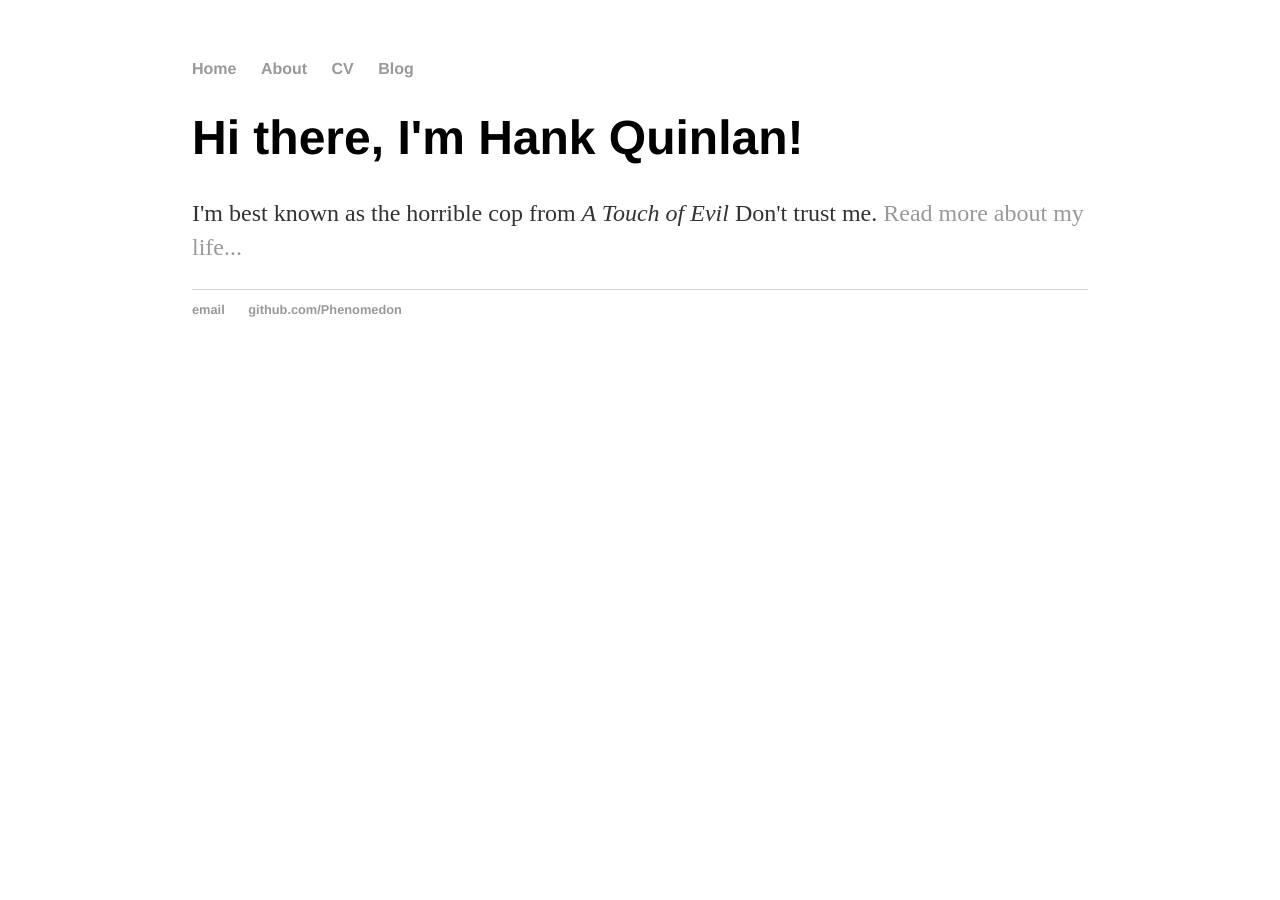
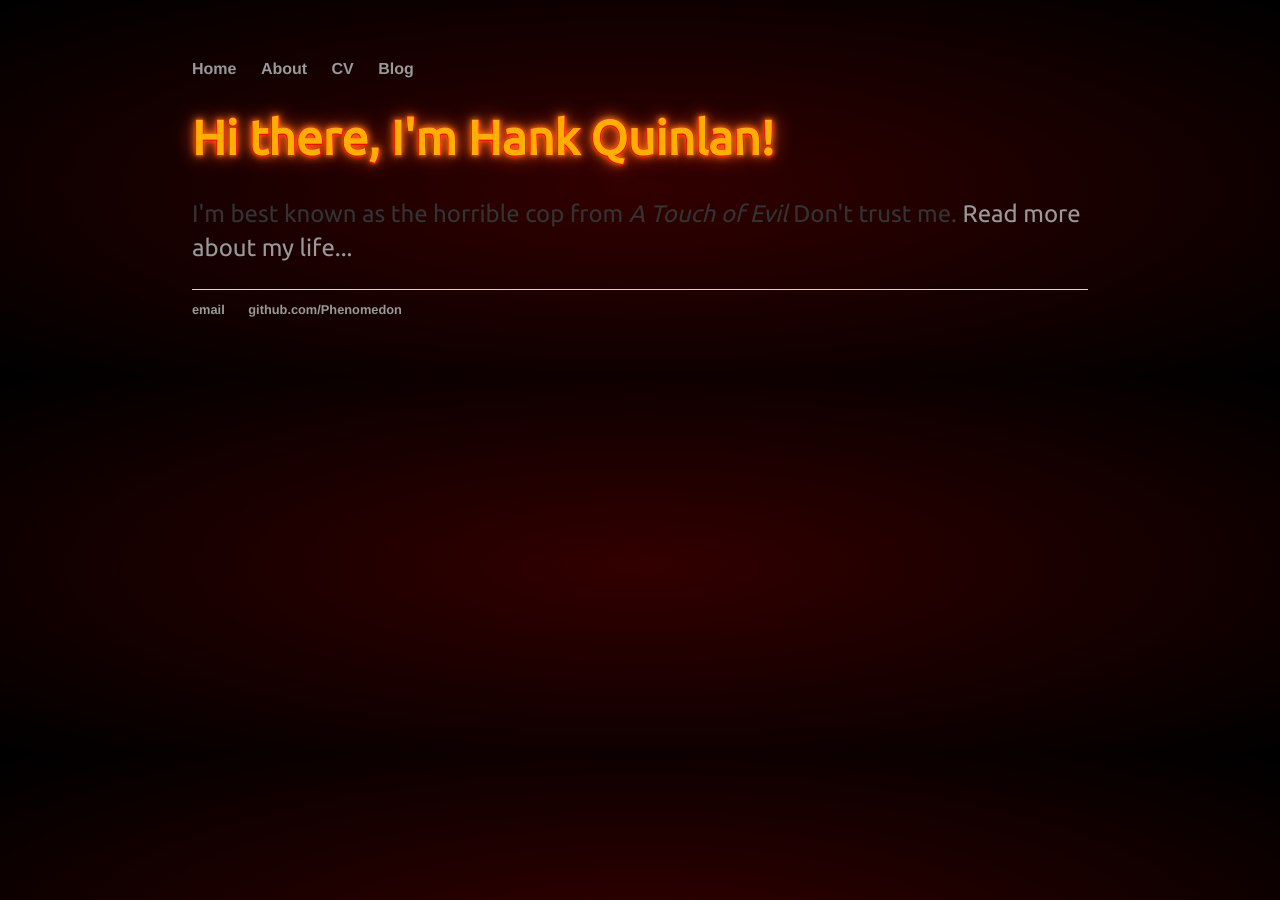
Before and after one commit to Phenomedon/Phenomedon.github.io, a Jekyll site: the page built from index.html, in a window 1280 px wide. Built offline with Jekyll 4.4.1, drawn with Linux system fonts in a browser that asks for light colours.

Commit message:
change background and h1

```diff
--- a/css/main.css
+++ b/css/main.css
@@ -1,4 +1,8 @@
+@import url('https://fonts.googleapis.com/css?family=Roboto|Roboto+Condensed|Roboto+Mono|Ubuntu|Ubuntu+Condensed|Ubuntu+Mono&display=swap');
+
 body {
+    font-family: 'Ubuntu', 'Helvetica', 'Sans-Serif';
+    background: radial-gradient(rgb(50, 0, 0), rgb(0,0,0));
     margin: 60px auto;
     width: 70%;
 }
@@ -20,8 +24,16 @@ a:hover {
     text-decoration: underline;
 }
 h1 {
+    color: rgb(255, 175, 0);
+    text-shadow:
+    -0.5px -0.5px 0px red,
+    -0.5px 0.5px 0px red,
+     0.5px -0.5px 0px red,
+     0.5px 0.5px 0px red,
+     0px 0px 20px #ff471a,
+     0px 0px 10px #ff9900,
+     0px 0px 5px #ff471a;
     font-size: 3em;
-    font-family:'Helvetica', 'Arial', 'Sans-Serif';
 }
 p {
     font-size: 1.5em;
```
